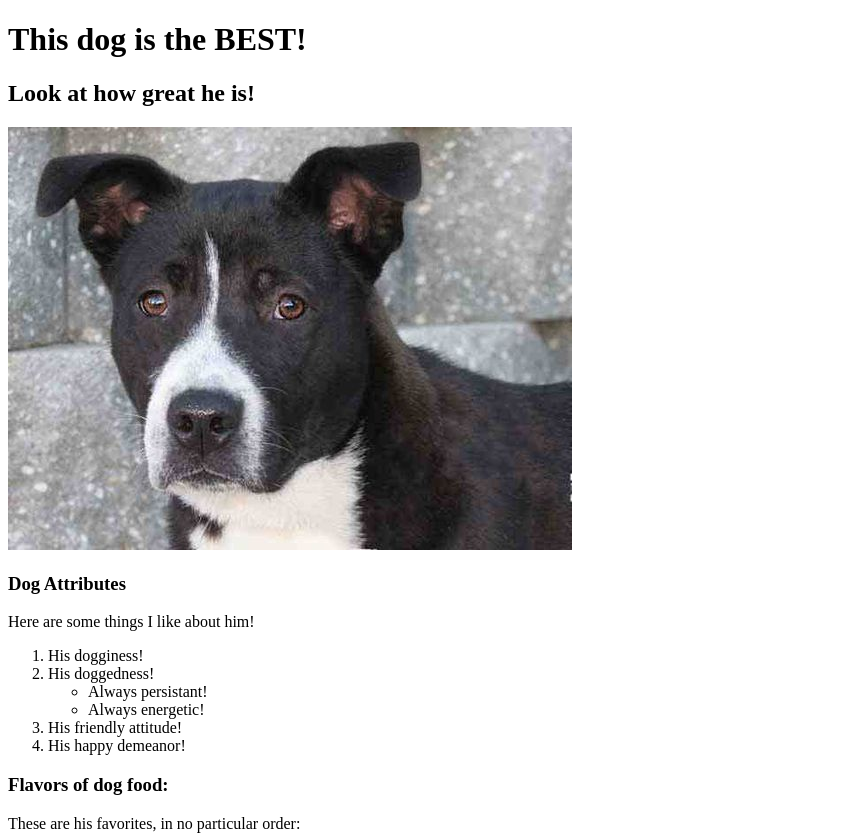
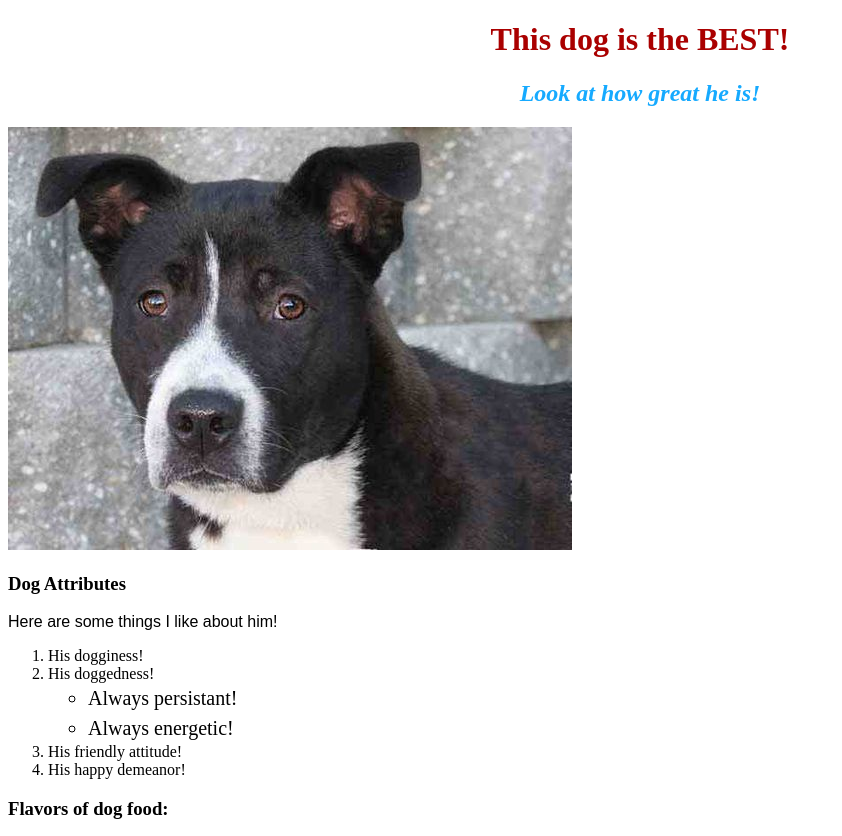
Before and after one commit to kenr16/my-project-webpage, a plain HTML site: page my-project-webpage.html in a window 1280 px wide. Shown: the top 836 px of the page, without its empty margins (0-842 px from the left). Drawn offline with Linux system fonts and the light colour scheme.

Commit message:
Added more css stylistic choices.

```diff
--- /dev/null
+++ b/css/styles.css
@@ -0,0 +1,35 @@
+h1 {
+  color: #aa0000;
+  text-align: center;
+  font-weight: 900;
+  font-family: serif;
+
+}
+
+h2 {
+  font-style: italic;
+  text-align: center;
+  color: #16aaff;
+}
+
+p {
+  font-family: sans-serif;
+}
+
+ul {
+  font-size: 20px;
+  line-height: 30px;
+}
+
+table, th, td {
+
+  border: 1px solid black;
+}
+
+table {
+  width:75%;
+}
+
+table.prime {
+
+}
--- a/my-project-webpage.html
+++ b/my-project-webpage.html
@@ -2,10 +2,7 @@
 <html>
   <head>
     <title>My AWESOME dog!</title>
-
-    <style>
-    table, th, td {border: 1px solid black;}
-    </style>
+    <link href="css/styles.css" rel="stylesheet" type="text/css">
   </head>
   <body>
     <h1>This dog is the BEST!</h1>
@@ -31,7 +28,7 @@
     <p>
       These are his favorites, in no particular order:
     </p>
-    <table style = "width:75%">
+    <table class = "prime">
       <tr>
         <th colspan="3">Foods</th>
 
```
